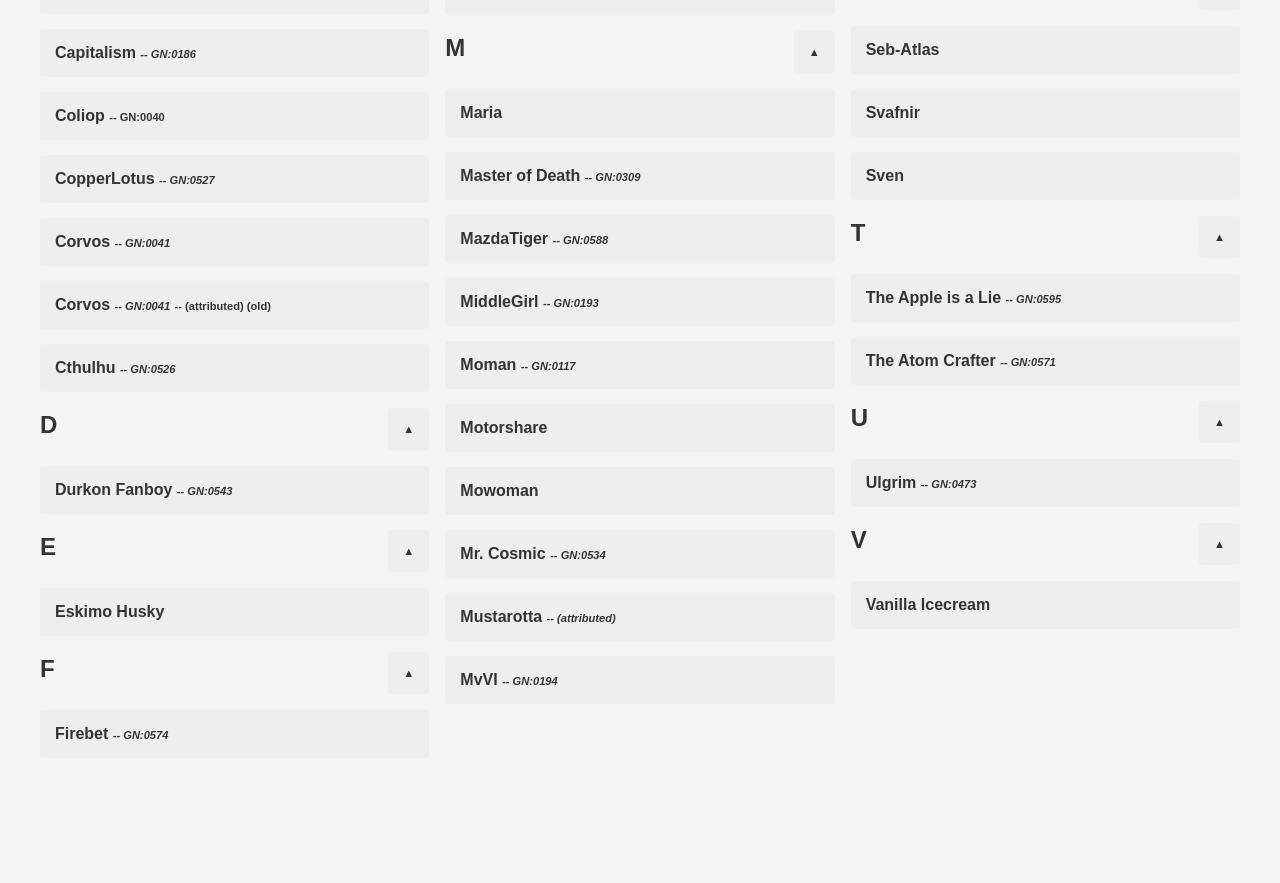
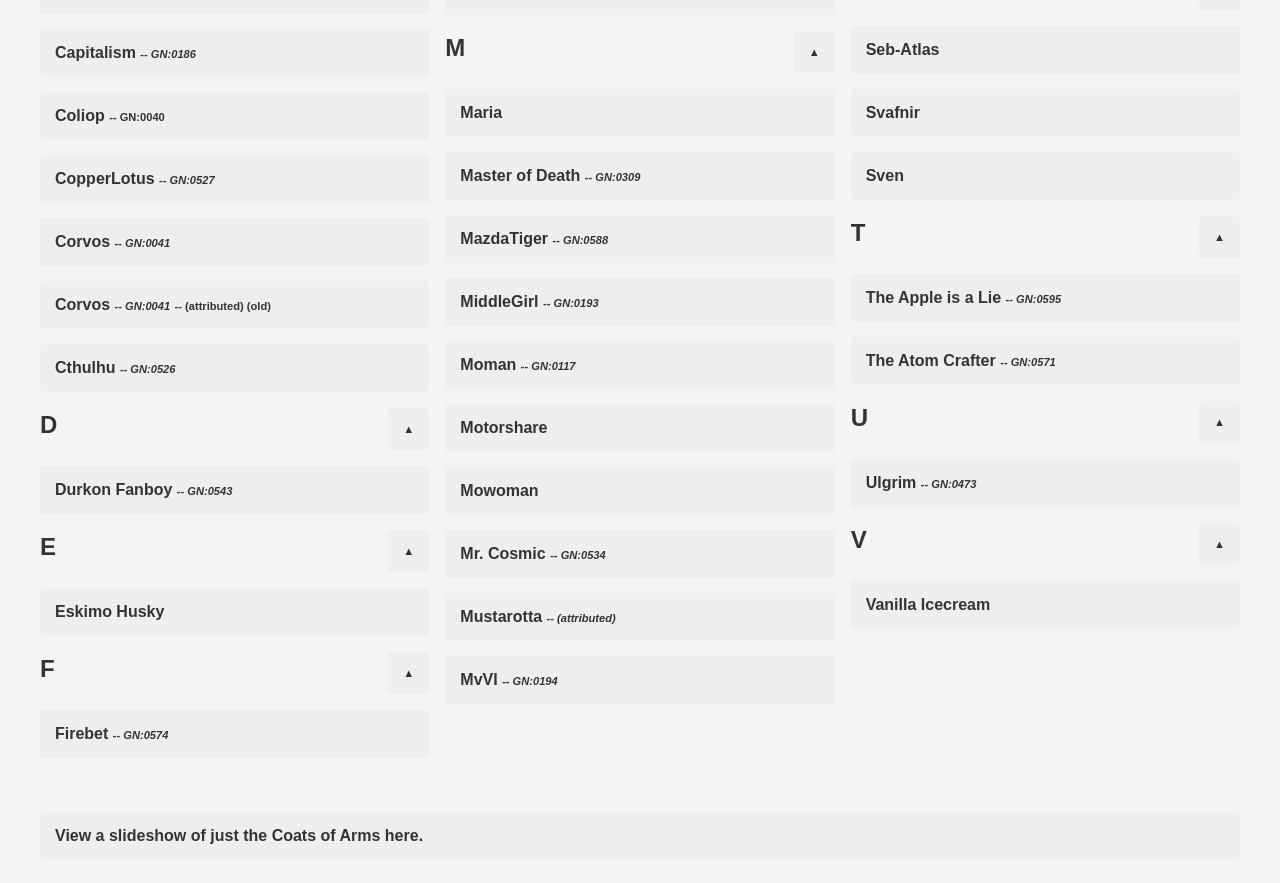
Before and after one commit to sirhcb/NAtesting, a Jekyll site: the page built from index.html, in a window 1280 px wide and 900 px high, scrolled down 1232 px. Shown: the top 883 px of the window. Built offline with Jekyll 4.4.1, drawn with Linux system fonts in a browser that asks for light colours; before the commit the page ends 2084 px from its top, so only the background shows below that.

Commit message:
Add link to slideshow of Coats of Arms

```diff
--- a/index.html
+++ b/index.html
@@ -409,5 +409,7 @@
 <br>
 <br>
 <br>
+<a href="slideshow.html">View a slideshow of just the Coats of Arms here.</a>
+
 </body>
 </html>
```
